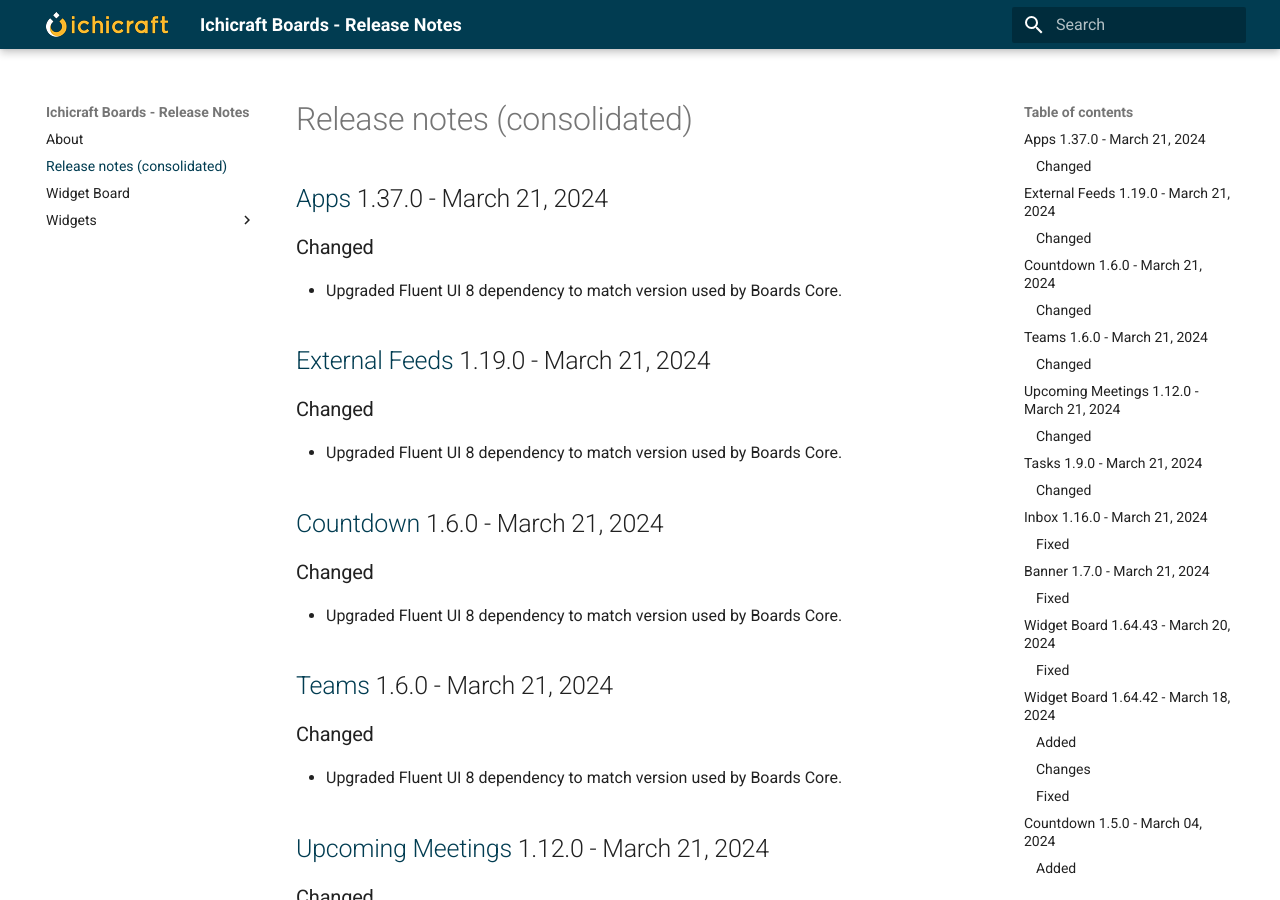
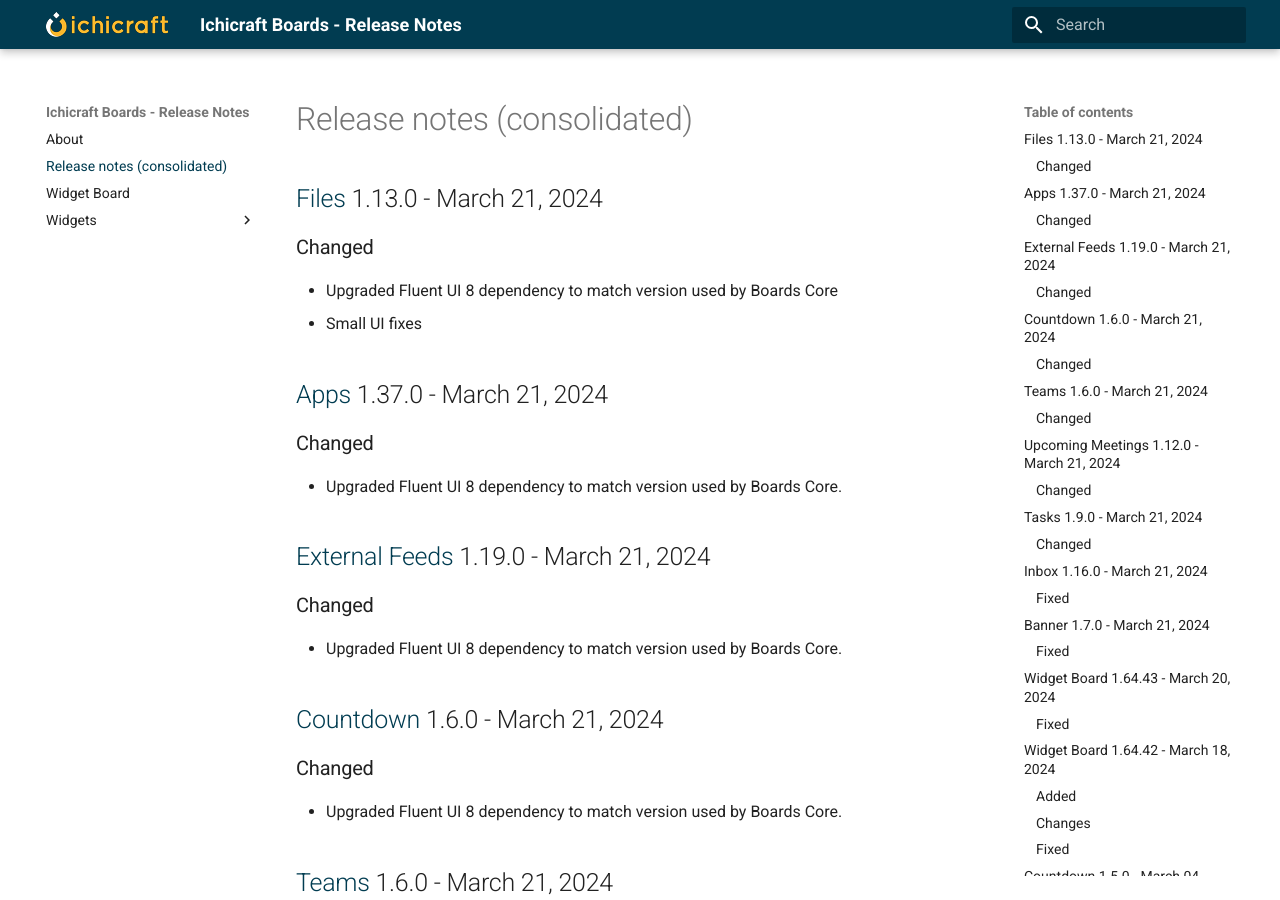
Before and after one commit to ichicraft/widgets-docs, an MkDocs documentation site: the page built from docs/Release-notes-(consolidated).md, in a window 1280 px wide and 900 px high. Built offline with MkDocs 1.6.1 and Material for MkDocs 9.7.7, drawn with Linux system fonts in a browser that asks for light colours.

Commit message:
Release notes updated by BuildService

```diff
--- a/docs/Release-notes-(consolidated).md
+++ b/docs/Release-notes-(consolidated).md
@@ -1,3 +1,9 @@
+## [Files](./Widgets/Files.md) 1.13.0 - March 21, 2024
+
+### Changed
+- Upgraded Fluent UI 8 dependency to match version used by Boards Core
+- Small UI fixes
+
 ## [Apps](./Widgets/Apps.md) 1.37.0 - March 21, 2024
 
 ### Changed
--- a/docs/Widgets/Files.md
+++ b/docs/Widgets/Files.md
@@ -1,3 +1,9 @@
+## 1.13.0 - March 21, 2024
+
+### Changed
+- Upgraded Fluent UI 8 dependency to match version used by Boards Core
+- Small UI fixes
+
 ## 1.12.0 - February 08, 2024
 
 ### Fixed
```
